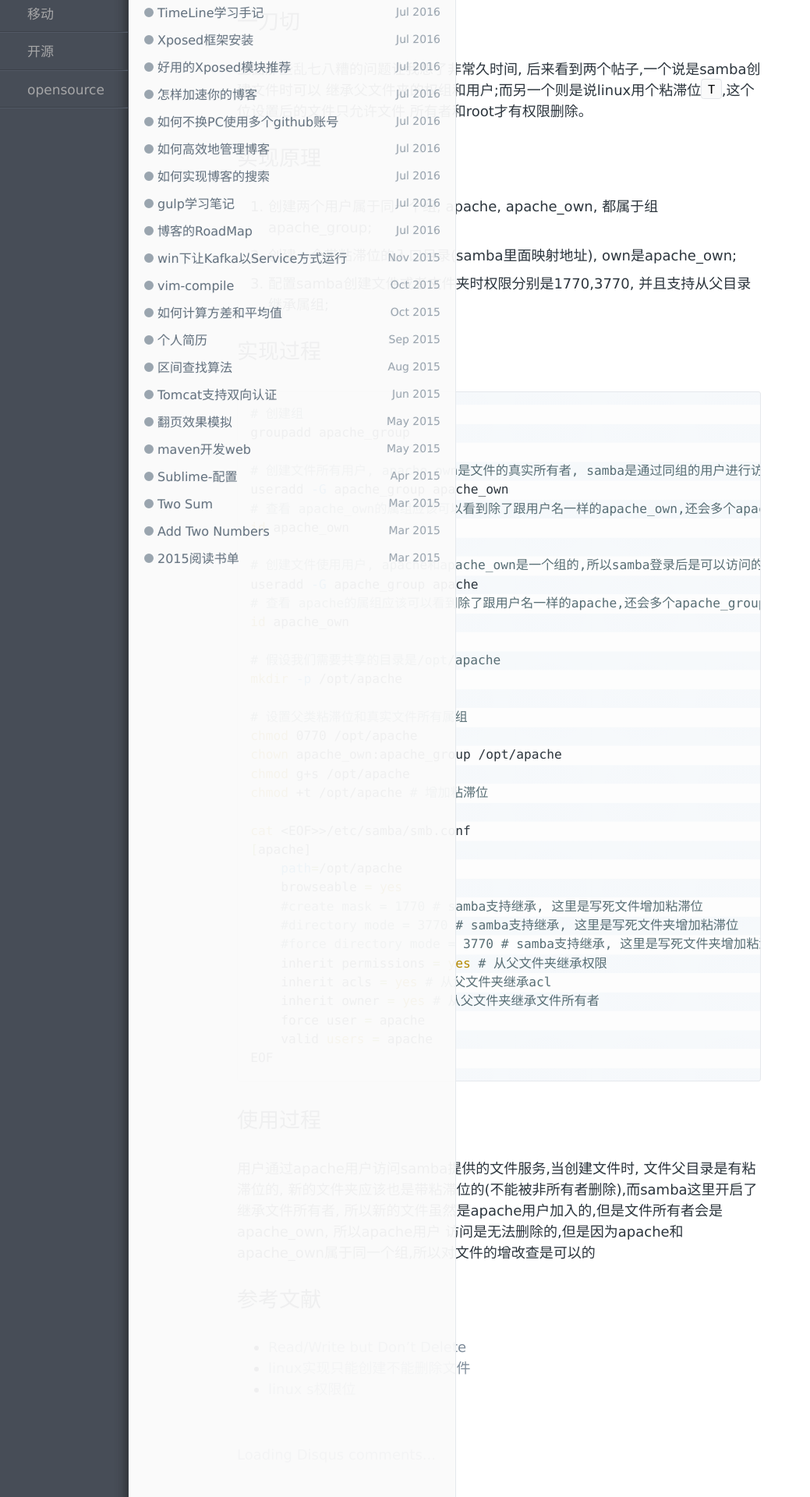
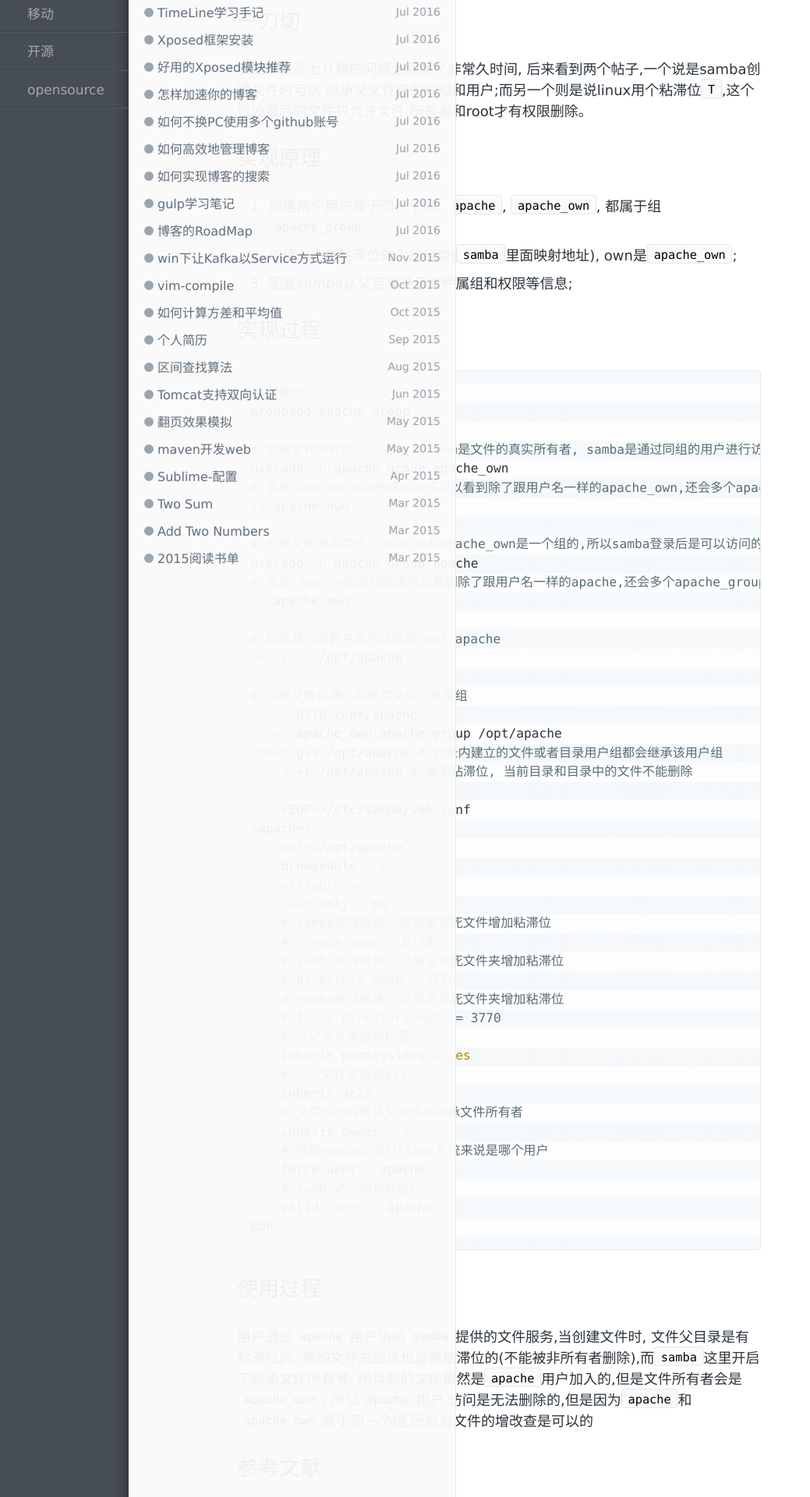
Before and after one commit to aiziyuer/aiziyuer.github.io, a Jekyll site: the page built from _posts/life/2018-01-07-smaba-can-read-write-no-delete.markdown, in a window 1280 px wide. Shown: the part 635-2555 px from the top of the page at 78% size, without its empty margins (0-1039 px from the left). Built offline with Jekyll 4.4.1, drawn with Linux system fonts in a browser that asks for light colours; comment, search, counter and statistics services are not loaded.

Commit message:
更新文章, 调整了代码注释和去除一些不太正确的解释

````diff
--- a/_posts/life/2018-01-07-smaba-can-read-write-no-delete.markdown
+++ b/_posts/life/2018-01-07-smaba-can-read-write-no-delete.markdown
@@ -24,9 +24,9 @@ date: "2018-01-07 22:00:21 +0800"
 所有者和root才有权限删除。
 
 ## 实现原理
-1.  创建两个用户属于同一个组, apache, apache_own, 都属于组apache_group;
-1.  创建一个带粘滞位的入口目录(samba里面映射地址), own是apache_own;
-2.  配置samba创建文件或者文件夹时权限分别是1770,3770, 并且支持从父目录继承属组;
+1.  创建两个用户属于同一个组, `apache`, `apache_own`, 都属于组`apache_group`;
+1.  创建一个带粘滞位的入口目录(`samba`里面映射地址), own是`apache_own`;
+2.  配置samba从父目录继承文件属组和权限等信息;
 
 ## 实现过程
 
@@ -50,31 +50,40 @@ mkdir -p /opt/apache
 # 设置父类粘滞位和真实文件所有属组
 chmod 0770 /opt/apache
 chown apache_own:apache_group /opt/apache
-chmod g+s /opt/apache
-chmod +t /opt/apache # 增加粘滞位
+chmod g+s /opt/apache # 目录内建立的文件或者目录用户组都会继承该用户组
+chmod +t /opt/apache # 增加粘滞位, 当前目录和目录中的文件不能删除
 
 cat <EOF>>/etc/samba/smb.conf
 [apache]
     path=/opt/apache
     browseable = yes
-    #create mask = 1770 # samba支持继承, 这里是写死文件增加粘滞位
-    #directory mode = 3770 # samba支持继承, 这里是写死文件夹增加粘滞位
-    #force directory mode = 3770 # samba支持继承, 这里是写死文件夹增加粘滞位
-    inherit permissions = yes # 从父文件夹继承权限
-    inherit acls = yes # 从父文件夹继承acl
-    inherit owner = yes # 从父文件夹继承文件所有者
+    writable=yes
+    read only = no
+    # samba支持继承, 这里是写死文件增加粘滞位
+    # create mask = 0770
+    # samba支持继承, 这里是写死文件夹增加粘滞位
+    # directory mode = 3770
+    # samba支持继承, 这里是写死文件夹增加粘滞位
+    # force directory mode = 3770
+    # 从父文件夹继承权限
+    inherit permissions = yes
+    # 从父文件夹继承acl
+    inherit acls = yes
+    # 文件的所有者从父文件夹继承文件所有者
+    inherit owner = yes
+    # 强调samba访问对linux系统来说是哪个用户
     force user = apache
+    # samba访问的有效账户
     valid users = apache
 EOF
 ```
 
 ## 使用过程
 
-用户通过apache用户访问samba提供的文件服务,当创建文件时, 文件父目录是有粘滞位的,
-新的文件夹应该也是带粘滞位的(不能被非所有者删除),而samba这里开启了继承文件所有者,
-所以新的文件虽然是apache用户加入的,但是文件所有者会是apache_own, 所以apache用户
-访问是无法删除的,但是因为apache和apache_own属于同一个组,所以对文件的增改查是可以的
-
+用户通过`apache`用户访问`samba`提供的文件服务,当创建文件时, 文件父目录是有粘滞位的,
+新的文件夹应该也是带粘滞位的(不能被非所有者删除),而`samba`这里开启了继承文件所有者,
+所以新的文件虽然是`apache`用户加入的,但是文件所有者会是`apache_own`, 所以`apache`用户
+访问是无法删除的,但是因为`apache`和`apache_own`属于同一个组,所以对文件的增改查是可以的
 
 
 ## 参考文献
````
